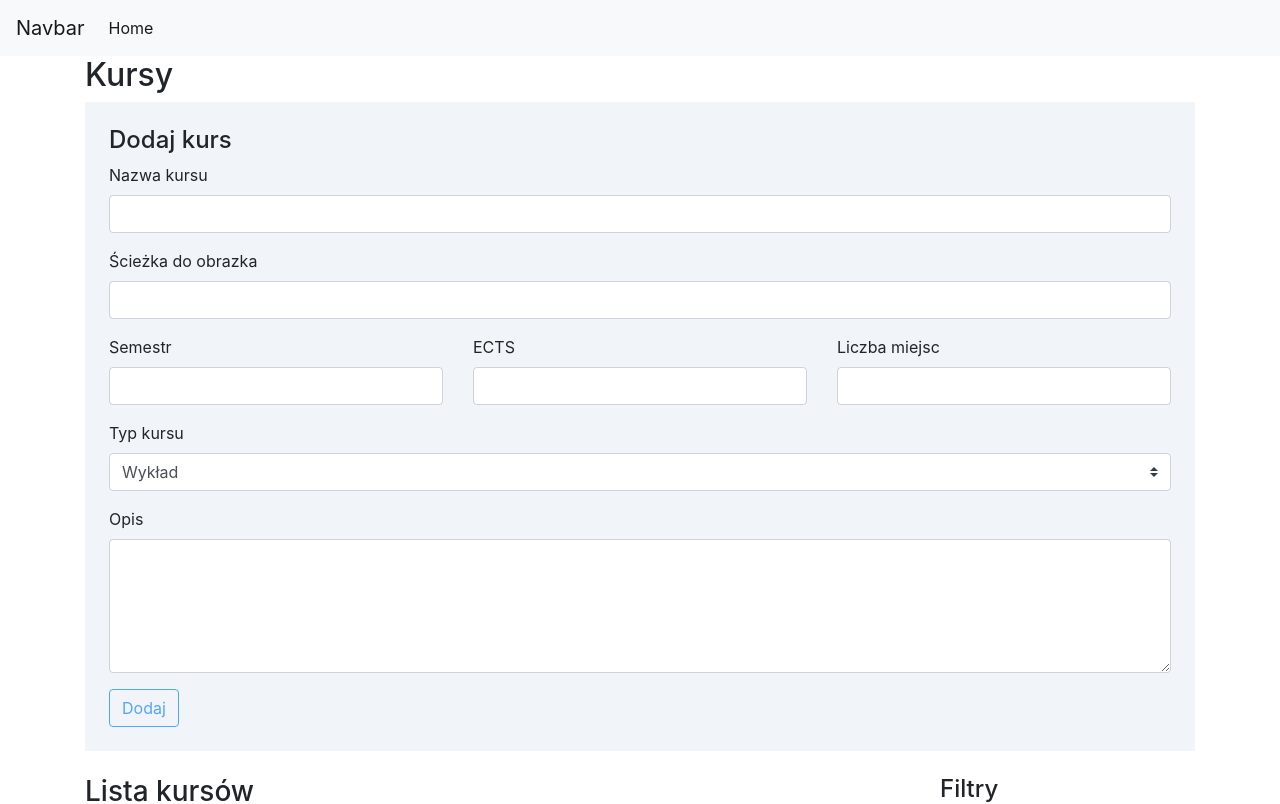
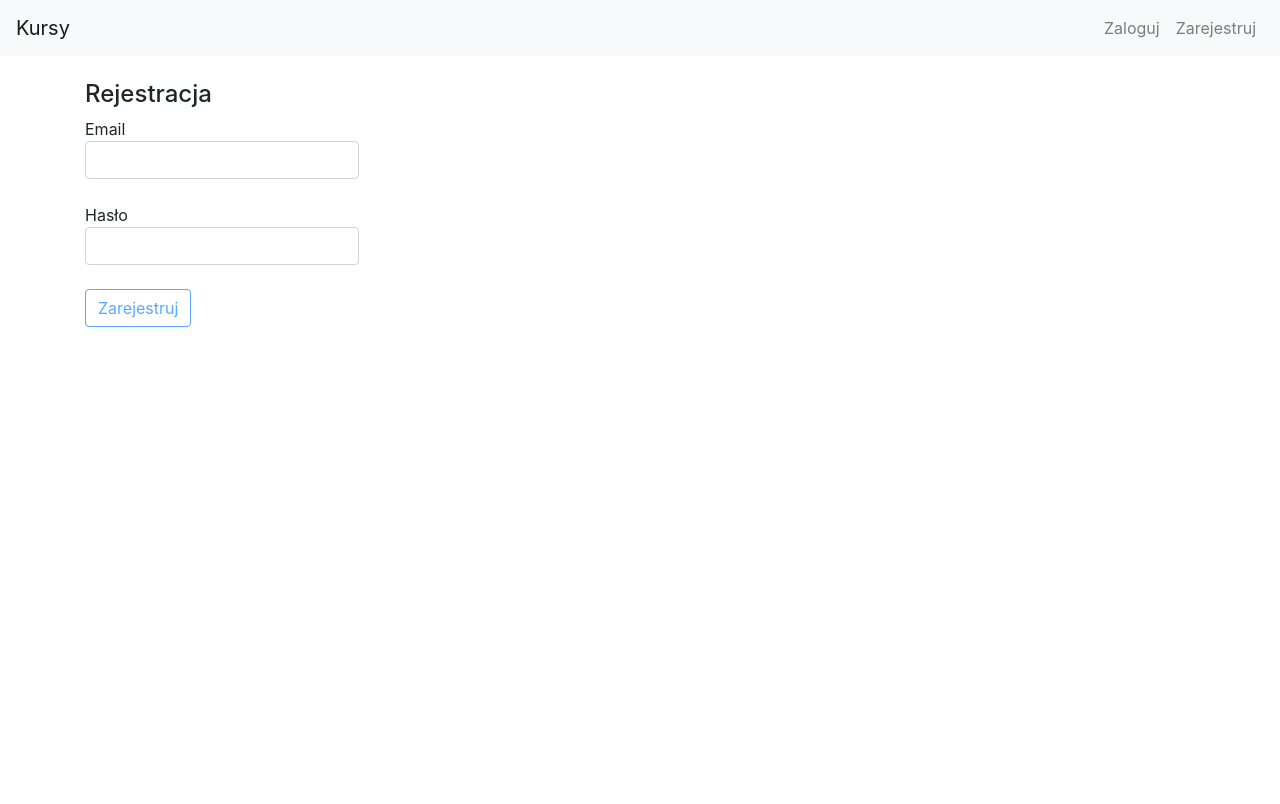
Before and after one commit to KartonM/WDAI_Courses, an Angular app in the folder Courses/: page /register in a window 1280 px wide. Before the commit this address led to /. Shown: the top 804 px of the page. Built offline with nearby package versions, Linux system fonts and the light colour scheme.

Commit message:
Login and register components

```diff
--- a/Courses/src/app/app.component.html
+++ b/Courses/src/app/app.component.html
@@ -1,14 +1,17 @@
 <div>
-  <nav class="navbar navbar-expand-lg navbar-light bg-light">
-    <a class="navbar-brand" href="#">Navbar</a>
+  <nav class="navbar navbar-expand-lg navbar-light bg-light mb-4">
+    <a class="navbar-brand" [routerLink]="['']">Kursy</a>
     <button class="navbar-toggler" type="button" data-toggle="collapse" data-target="#navbarSupportedContent" aria-controls="navbarSupportedContent" aria-expanded="false" aria-label="Toggle navigation">
       <span class="navbar-toggler-icon"></span>
     </button>
 
     <div class="collapse navbar-collapse" id="navbarSupportedContent">
-      <ul class="navbar-nav mr-auto">
-        <li class="nav-item active">
-          <a class="nav-link" href="#">Home <span class="sr-only">(current)</span></a>
+      <ul class="navbar-nav ml-auto">
+        <li class="nav-item">
+          <a class="nav-link" [routerLink]="['/login']">Zaloguj</a>
+        </li>
+        <li class="nav-item">
+          <a class="nav-link" [routerLink]="['/register']">Zarejestruj</a>
         </li>
       </ul>
     </div>
--- a/Courses/src/app/components/courses-list-item/courses-list-item.component.html
+++ b/Courses/src/app/components/courses-list-item/courses-list-item.component.html
@@ -1,4 +1,4 @@
-<div (mouseleave)="starRating.clearRating()" class="list-group-item list-group-item-action">
+<div (click)="routeToDetails()" class="list-group-item list-group-item-action">
   <div class="row">
     <div class="col-sm-2 mb-3 mb-sm-1">
       <img src="{{ course.imgPath }}" style="width: 100%"/>
@@ -12,10 +12,9 @@
     </div>
   </div>
   <div class="d-flex w-100 justify-content-between mt-3">
-    <div class="text-muted mt-5">{{ course.semester }}.&nbsp;semestr, {{ course.ECTS }}&nbsp;ECTS</div>
+    <div class="text-muted">{{ course.semester }}.&nbsp;semestr, {{ course.ECTS }}&nbsp;ECTS</div>
     <div>
       <p>Średnia ocen: <b>{{ course.rating }}</b></p>
-      <app-star-rating></app-star-rating>
     </div>
   </div>
 </div>
--- a/Courses/src/app/components/courses-list-item/courses-list-item.component.ts
+++ b/Courses/src/app/components/courses-list-item/courses-list-item.component.ts
@@ -1,6 +1,7 @@
 import { Component, OnInit, Input, ViewChild, EventEmitter, Output } from '@angular/core';
 import { Course } from '../../models/Course';
-import { StarRatingComponent } from '../star-rating/star-rating.component';
+import { Router } from '@angular/router';
+//import { StarRatingComponent } from '../star-rating/star-rating.component';
 
 @Component({
   selector: 'app-courses-list-item',
@@ -9,12 +10,12 @@ import { StarRatingComponent } from '../star-rating/star-rating.component';
 })
 export class CoursesListItemComponent implements OnInit {
   shortDescriptionLength = 220;
-  @ViewChild(StarRatingComponent, {static: false}) starRating:StarRatingComponent;
+  //@ViewChild(StarRatingComponent, {static: false}) starRating:StarRatingComponent;
 
   @Input() course: Course;
   @Output() deleteCourse: EventEmitter<Course> = new EventEmitter();
 
-  constructor() { }
+  constructor(private router: Router) { }
 
   ngOnInit() {
     //console.log(this.course);
@@ -30,4 +31,8 @@ export class CoursesListItemComponent implements OnInit {
     event.preventDefault();
     this.deleteCourse.emit(this.course);
   }
+
+  routeToDetails() {
+    this.router.navigate(['/course', this.course.id]);
+  }
 }
--- /dev/null
+++ b/Courses/src/app/components/login/login.component.html
@@ -0,0 +1,33 @@
+<div class="row">
+  <div class="col-md-5">
+    <h4>Logowanie</h4>
+    <form [formGroup]="loginForm" novalidate (ngSubmit)="onSubmit()">
+      <div class="form-group">
+        <label class="center-block">
+          Email
+          <input class="form-control" formControlName="email" type="email">
+        </label>
+        <div *ngIf="loginForm.controls['email'].invalid && (loginForm.controls['email'].dirty || loginForm.controls['email'].touched)" class="text-danger">
+          <small *ngIf="loginForm.controls['email'].errors.required">
+            Pole email jest wymagane
+          </small>
+          <small *ngIf="loginForm.controls['email'].errors.email">
+            Zawartość pola nie jest prawidłowym adresem email
+          </small>
+        </div>
+      </div>
+      <div class="form-group">
+        <label class="center-block">
+          Hasło
+          <input class="form-control" formControlName="password" type="password">
+        </label>
+        <div *ngIf="loginForm.controls['password'].invalid && (loginForm.controls['password'].dirty || loginForm.controls['password'].touched)" class="text-danger">
+          <small *ngIf="loginForm.controls['password'].errors.required">
+            Pole hasło jest wymagane
+          </small>
+        </div>
+      </div>
+      <button type="submit" class="btn btn-outline-primary" [disabled]="!loginForm.valid">Zaloguj</button>
+    </form>
+  </div>
+</div>
--- /dev/null
+++ b/Courses/src/app/components/login/login.component.ts
@@ -0,0 +1,25 @@
+import { Component, OnInit } from '@angular/core';
+import { FormGroup, FormControl, FormBuilder, Validators } from '@angular/forms';
+
+
+@Component({
+  selector: 'app-login',
+  templateUrl: './login.component.html',
+  styleUrls: ['./login.component.css']
+})
+export class LoginComponent implements OnInit {
+  loginForm: FormGroup;
+
+  constructor(private formBuilder: FormBuilder) { }
+
+  ngOnInit() {
+    this.loginForm = this.formBuilder.group({
+      email: ['', [Validators.required, Validators.email]],
+      password: ['', Validators.required]
+    });
+  }
+  onSubmit() {
+    console.log(this.loginForm.value);
+    this.loginForm.reset();
+  }
+}
--- /dev/null
+++ b/Courses/src/app/components/register/register.component.html
@@ -0,0 +1,36 @@
+<div class="row">
+  <div class="col-md-5">
+    <h4>Rejestracja</h4>
+    <form [formGroup]="registerForm" novalidate (ngSubmit)="onSubmit()">
+      <div class="form-group">
+        <label class="center-block">
+          Email
+          <input class="form-control" formControlName="email" type="email">
+        </label>
+        <div *ngIf="registerForm.controls['email'].invalid && (registerForm.controls['email'].dirty || registerForm.controls['email'].touched)" class="text-danger">
+          <small *ngIf="registerForm.controls['email'].errors.required">
+            Pole email jest wymagane
+          </small>
+          <small *ngIf="registerForm.controls['email'].errors.email">
+            Zawartość pola nie jest prawidłowym adresem email
+          </small>
+        </div>
+      </div>
+      <div class="form-group">
+        <label class="center-block">
+          Hasło
+          <input class="form-control" formControlName="password" type="password">
+        </label>
+        <div *ngIf="registerForm.controls['password'].invalid && (registerForm.controls['password'].dirty || registerForm.controls['password'].touched)" class="text-danger">
+          <small *ngIf="registerForm.controls['password'].errors.required">
+            Pole hasło jest wymagane
+          </small>
+          <small *ngIf="registerForm.controls['password'].errors.minlength">
+            Hasło musi mieć przynajmniej 3 znaki
+          </small>
+        </div>
+      </div>
+      <button type="submit" class="btn btn-outline-primary" [disabled]="!registerForm.valid">Zarejestruj</button>
+    </form>
+  </div>
+</div>
--- /dev/null
+++ b/Courses/src/app/components/register/register.component.ts
@@ -0,0 +1,26 @@
+import { Component, OnInit } from '@angular/core';
+import { FormGroup, FormControl, FormBuilder, Validators } from '@angular/forms';
+
+@Component({
+  selector: 'app-register',
+  templateUrl: './register.component.html',
+  styleUrls: ['./register.component.css']
+})
+export class RegisterComponent implements OnInit {
+  registerForm: FormGroup;
+
+  constructor(private formBuilder: FormBuilder) { }
+
+  ngOnInit() {
+    this.registerForm = this.formBuilder.group({
+      email: ['', [Validators.required, Validators.email]],
+      password: ['', [Validators.required, Validators.minLength(3)]]
+    });
+  }
+
+  onSubmit() {
+    console.log(this.registerForm.value);
+    this.registerForm.reset();
+  }
+
+}
```
Also changed, not shown: Courses/src/app/app.module.ts (+9 -2 lines), Courses/src/app/components/login/login.component.css (added), Courses/src/app/components/register/register.component.css (added), 2 other files (tests, documents, lock files or other folders).
